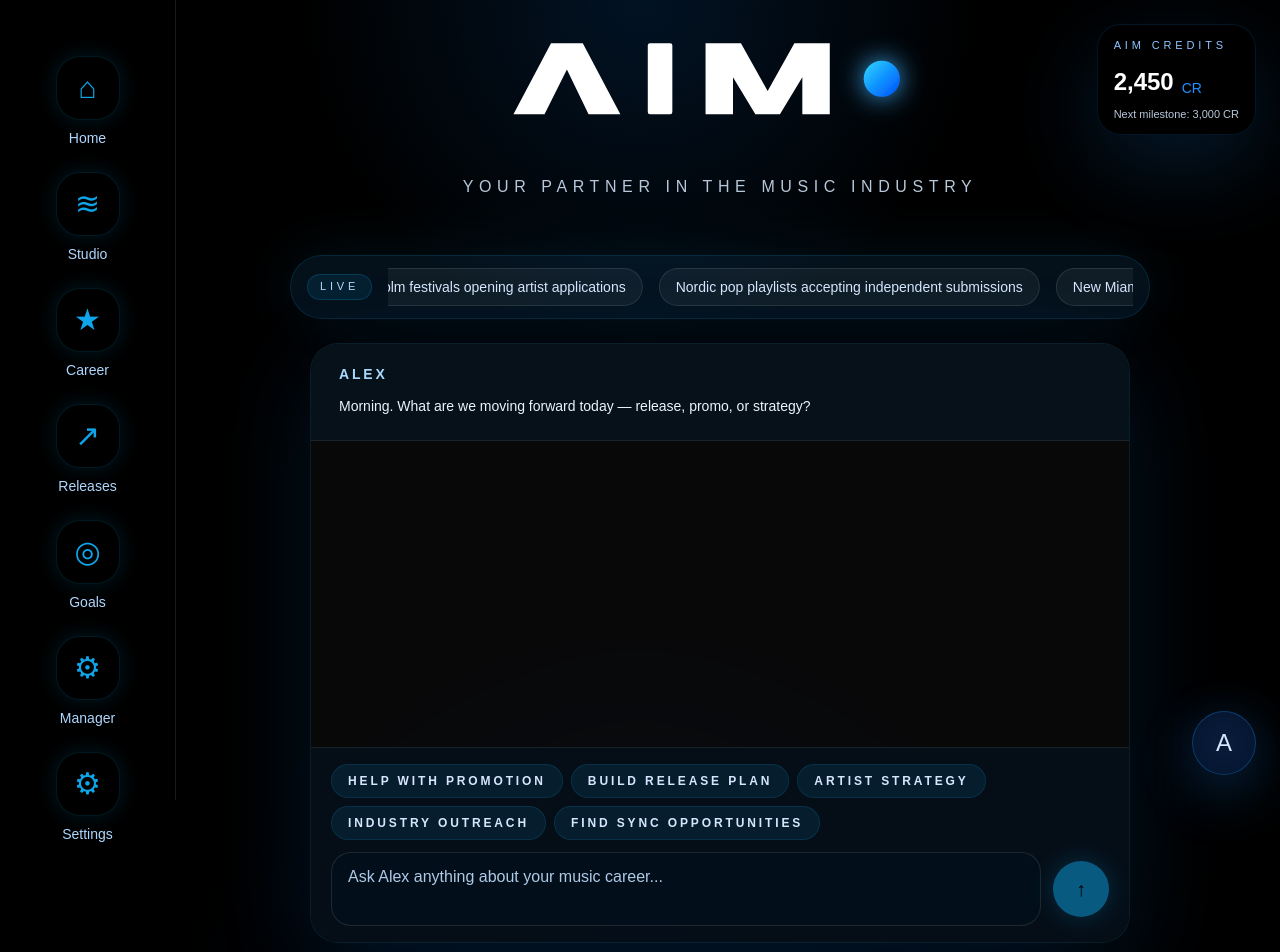
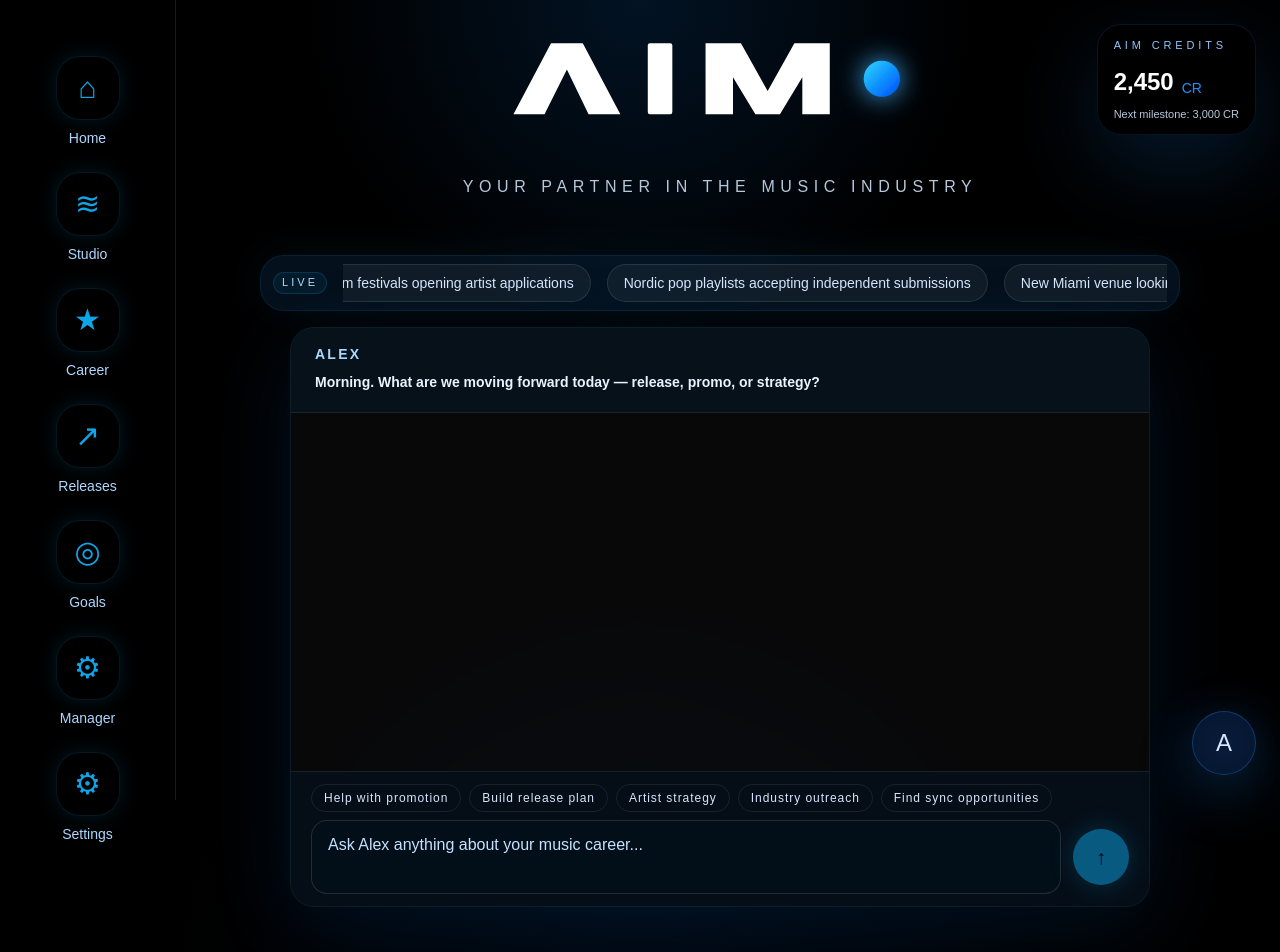
Before and after one commit to petterdazed-cpu/ai-music-manager, a Next.js app: page / in a window 1280 px wide. Shown: the top 952 px of the page. Built offline with nearby package versions, Linux system fonts and the light colour scheme.

Commit message:
polish homepage chat layout

```diff
--- a/app/page.tsx
+++ b/app/page.tsx
@@ -217,10 +217,10 @@ export default function Home() {
           </div>
 
           {/* Slim ticker-style Industry Feed */}
-          <div className="mx-auto mt-4 mb-5 w-full max-w-[860px]">
-            <div className="overflow-hidden rounded-[2rem] border border-[#0ea5e9]/15 bg-[#05131f]/90 px-4 py-3 shadow-[0_0_60px_rgba(14,165,233,0.10)]">
+          <div className="mx-auto mt-2 mb-4 w-full max-w-[920px]">
+            <div className="overflow-hidden rounded-[1.5rem] border border-[#0ea5e9]/12 bg-[#05131f]/88 px-3 py-2 shadow-[0_0_40px_rgba(14,165,233,0.08)]">
               <div className="flex items-center gap-4 text-sm text-[#D7E6FF]">
-                <div className="rounded-full border border-[#0ea5e9]/20 bg-[#0ea5e9]/10 px-3 py-1 text-[11px] uppercase tracking-[0.35em] text-[#B7D9FF]">
+                <div className="rounded-full border border-[#0ea5e9]/18 bg-[#0ea5e9]/8 px-2 py-0.5 text-[11px] uppercase tracking-[0.28em] text-[#B7D9FF]">
                   LIVE
                 </div>
                 <div className="min-w-0 flex-1 overflow-hidden">
@@ -250,24 +250,24 @@ export default function Home() {
           </div>
 
           {/* Chat panel */}
-          <div className="mx-auto mt-6 w-full max-w-[820px]">
-            <div className="flex flex-col h-[600px] rounded-[1.75rem] border border-[#0ea5e9]/14 bg-white/[0.03] p-0 shadow-[0_24px_100px_rgba(10,132,255,0.14)] backdrop-blur-xl overflow-hidden">
-              <div className="px-7 py-5 border-b border-white/8 text-left bg-[#07131f]/80">
-                <div className="text-sm font-semibold uppercase tracking-[0.2em] text-[#A8D9FF]">Alex</div>
-                <div className="mt-2 text-sm leading-7 text-[#E8F4FF] font-medium">
+          <div className="mx-auto mt-4 w-full max-w-[860px]">
+            <div className="flex flex-col h-[580px] rounded-[1.5rem] border border-[#0ea5e9]/14 bg-white/[0.03] p-0 shadow-[0_20px_90px_rgba(10,132,255,0.12)] backdrop-blur-xl overflow-hidden">
+              <div className="px-6 py-4 border-b border-white/8 text-left bg-[#07131f]/80">
+                <div className="text-sm font-semibold uppercase tracking-[0.16em] text-[#A8D9FF]">Alex</div>
+                <div className="mt-1 text-sm leading-7 text-[#E8F4FF] font-semibold">
                   Morning. What are we moving forward today — release, promo, or strategy?
                 </div>
               </div>
 
-              <div ref={historyRef} className="flex-1 overflow-y-auto p-7 space-y-4">
+              <div ref={historyRef} className="flex-1 overflow-y-auto p-6 space-y-3">
                 {messages.map((m) => (
                   <div key={m.id} className={`flex ${m.role === 'user' ? 'justify-end' : 'justify-start'}`}>
                     <div className={
                       m.role === 'user'
-                        ? 'rounded-[1.5rem] px-5 py-3 bg-[#0ea5e9] text-black text-base leading-7 max-w-[80%] shadow-[0_8px_30px_rgba(14,165,233,0.14)]'
+                        ? 'rounded-[1.25rem] px-4 py-2.5 bg-[#0ea5e9] text-black text-base leading-7 max-w-[80%] shadow-[0_6px_20px_rgba(14,165,233,0.12)]'
                         : m.role === 'alex'
-                        ? 'rounded-[1.5rem] px-5 py-3 bg-white/[0.03] border border-white/8 text-[#D7E6FF] text-base leading-7 max-w-[80%] shadow-[0_8px_30px_rgba(10,132,255,0.08)]'
-                        : 'rounded-[1.5rem] px-5 py-3 bg-[#ff4d4f]/10 border border-[#ff4d4f]/20 text-[#ffb3b3] text-base leading-7 max-w-[80%]'
+                        ? 'rounded-[1.25rem] px-4 py-2.5 bg-white/[0.03] border border-white/8 text-[#D7E6FF] text-base leading-7 max-w-[80%] shadow-[0_6px_20px_rgba(10,132,255,0.06)]'
+                        : 'rounded-[1.25rem] px-4 py-2.5 bg-[#ff4d4f]/10 border border-[#ff4d4f]/20 text-[#ffb3b3] text-base leading-7 max-w-[80%]'
                     }>
                       <div className="whitespace-pre-wrap break-words">{m.text}{isLoading && m.role === 'alex' ? <span className="inline-block ml-2 h-4 w-1 rounded-full bg-white animate-pulse" /> : null}</div>
                     </div>
@@ -275,17 +275,16 @@ export default function Home() {
                 ))}
                 {errorText ? <div className="text-sm text-[#ffb3b3]">{errorText}</div> : null}
               </div>
-
-              <div className="px-5 py-4 border-t border-white/8 bg-[#050f19]/90">
-                <div className="mb-3 flex flex-wrap gap-2">
+              <div className="px-5 py-3 border-t border-white/8 bg-[#050f19]/90">
+                <div className="mb-2 flex gap-2 items-center overflow-x-auto whitespace-nowrap">
                   {suggestions.map((s) => (
-                    <button key={s} className="rounded-full border border-[#0ea5e9]/15 bg-[#0ea5e9]/10 px-4 py-2 text-xs font-semibold uppercase tracking-[0.24em] text-[#D7E6FF] transition hover:bg-[#0ea5e9]/15" onClick={() => setInputValue(s)}>{s}</button>
+                    <button key={s} className="flex-shrink-0 rounded-full border border-white/8 bg-transparent px-3 py-1 text-[12px] font-medium tracking-[0.08em] text-[#D7E6FF] hover:bg-[#0ea5e9]/10 hover:border-[#0ea5e9]/18" onClick={() => setInputValue(s)}>{s}</button>
                   ))}
                 </div>
 
                 <div className="flex items-center gap-3">
                   <textarea
-                    className="flex-1 min-h-[58px] resize-none rounded-[1.25rem] border border-white/10 bg-[#03101b]/95 px-4 py-3 text-base text-white outline-none placeholder:text-[#AFC9E6] focus:border-[#0ea5e9]/40 focus:ring-2 focus:ring-[#0ea5e9]/15"
+                    className="flex-1 min-h-[64px] resize-none rounded-[1rem] border border-white/12 bg-[#03101b]/96 px-4 py-3 text-base text-white outline-none placeholder:text-[#C6E1FF] focus:border-[#0ea5e9]/40 focus:ring-2 focus:ring-[#0ea5e9]/12"
                     placeholder={placeholder}
                     value={inputValue}
                     onChange={(e) => setInputValue(e.target.value)}
```
